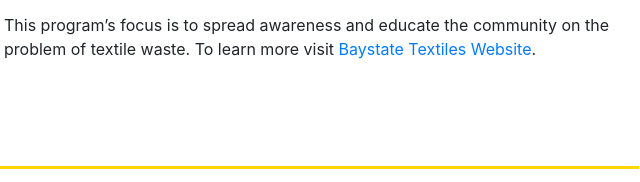
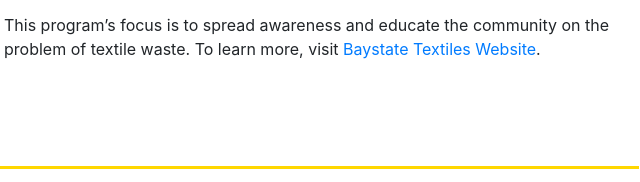
Before and after one commit to lindachen1/Harrington-Website, a website: page green.html in a window 1280 px wide. Shown: the part 449-631 px from the top of the page, 556-1196 px from the left. Drawn offline with Linux system fonts and the light colour scheme.

Commit message:
Added a comma

```diff
--- a/green.html
+++ b/green.html
@@ -88,7 +88,7 @@
 		    		<h2 style="color:blue;">RECYCLE Your Household Textiles!</h2>
 		    		<h4>Baystate Textile Program</h4>
 		    		<p>Drop off old textiles, stuffed animals, old rugs, linens, clothes, shoes and more… to any of the two boxes in the Harrington parking lot & Harrington will receive funds based on how much we donate. It’s simple, provides funds to our PTA, and helps reuse items to keep them out of the trash.</p>
-		    		<p>This program’s focus is to spread awareness and educate the community on the problem of textile waste. To learn more visit <a href="https://www.baystatetextiles.com/massachusetts-school-box-programs/">Baystate Textiles Website</a>.</p>
+		    		<p>This program’s focus is to spread awareness and educate the community on the problem of textile waste. To learn more, visit <a href="https://www.baystatetextiles.com/massachusetts-school-box-programs/">Baystate Textiles Website</a>.</p>
 		    	</div>
 		    </div>
 		    <hr style="width:100%;color:gold;height:3px;background-color:gold;border-width:0px">
```
